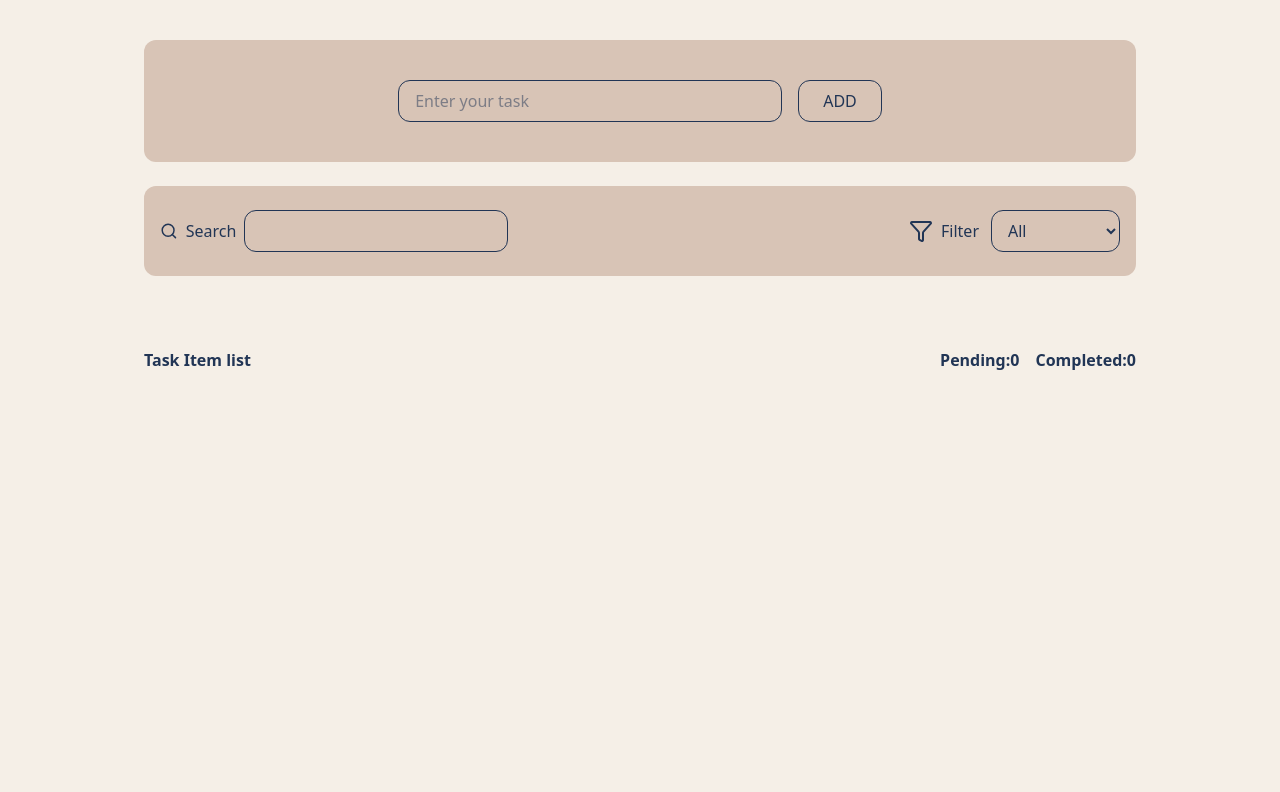
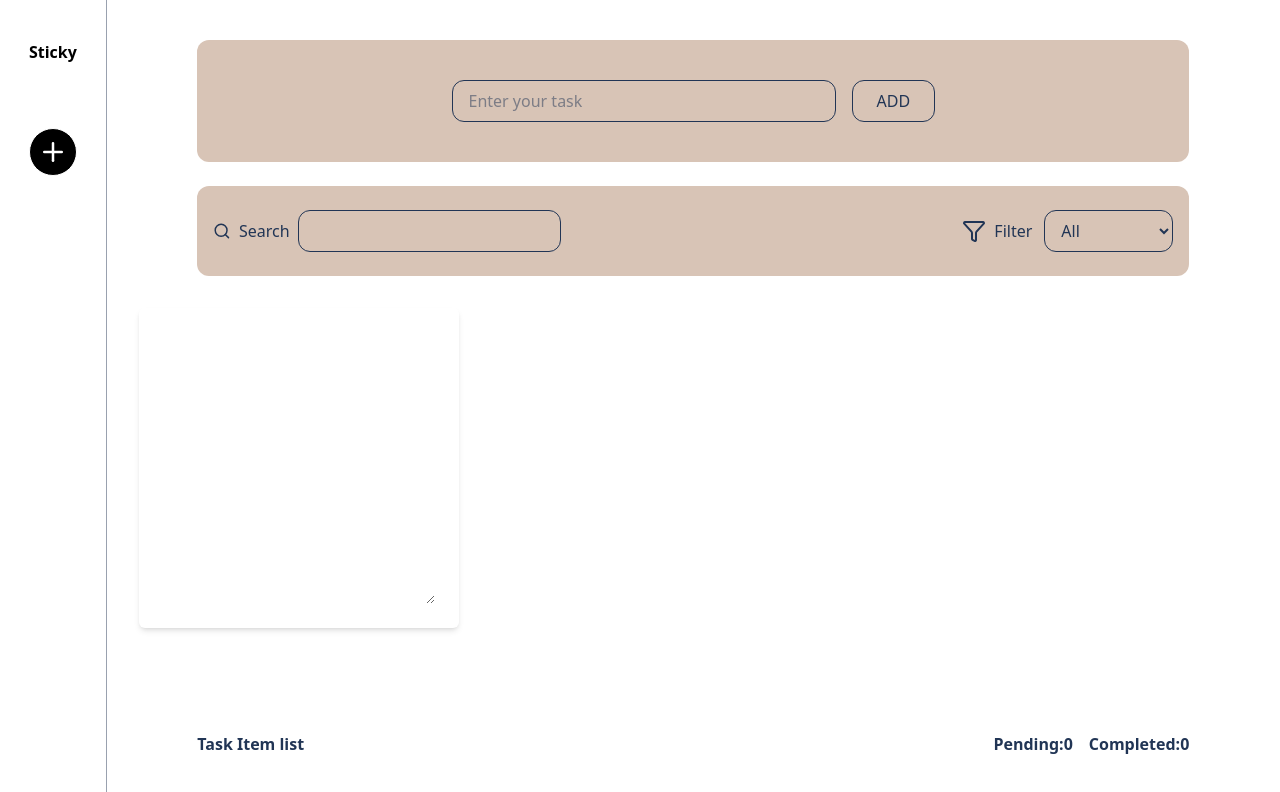
Before and after one commit to MohammadMasumHossain/Todo-using-typescript-Formik, a React (Vite) app: page / in a window 1280 px wide. Shown: the top 792 px of the page. Built offline with nearby package versions, Linux system fonts and the light colour scheme.

Commit message:
color card

```diff
--- a/package.json
+++ b/package.json
@@ -12,6 +12,7 @@
   "dependencies": {
     "@tailwindcss/vite": "^4.1.18",
     "formik": "^2.4.9",
+    "framer-motion": "^12.23.26",
     "lucide-react": "^0.562.0",
     "react": "^19.2.0",
     "react-dom": "^19.2.0",
--- a/src/components/TaskList.tsx
+++ b/src/components/TaskList.tsx
@@ -5,25 +5,41 @@ import { FormContext } from "../contexts/FormContext";
 import { Pin, SquarePen, Trash } from "lucide-react";
 import Swal from "sweetalert2";
 import ReactPaginate from "react-paginate";
+import { motion } from "framer-motion";
 
+type CardItem = {
+  id: number;
+  color: string;
+  text: string;
+};
 
 const TaskList = () => {
   const formContext = useContext(FormContext);
   if (!formContext) return null;
 
-  const { deleteTask, editTask, togglePin, toggleComplete, tasks, filterStatus, searchText } =
-    formContext!;
+  const {
+    deleteTask,
+    editTask,
+    togglePin,
+    toggleComplete,
+    tasks,
+    filterStatus,
+    searchText,
+    selectedColor,
+    setSelectedColor,
+  } = formContext!;
 
   const filteredTasks = tasks.filter((task) => {
-
     if (filterStatus === "completed") return task.IsCompleted;
     if (filterStatus === "pending") return !task.IsCompleted;
 
-    if (searchText && !task.text.toLowerCase().includes(searchText.toLowerCase()))
+    if (
+      searchText &&
+      !task.text.toLowerCase().includes(searchText.toLowerCase())
+    )
       return false;
     return true;
   });
-
 
   //   const [completed, setCompleted] = useState(0);
   //   const [pending, setPending] = useState(5);
@@ -33,16 +49,6 @@ const TaskList = () => {
   const sortedTasks = [...filteredTasks].sort(
     (a, b) => Number(b.IsPinned) - Number(a.IsPinned)
   );
-
-  //   const handleCompleted = (e: any) => {
-  //     if (e.target.checked) {
-  //       setCompleted((prev) => prev + 1);
-  //       setPending((prev) => prev - 1);
-  //     } else {
-  //       setCompleted((prev) => prev - 1);
-  //       setPending((prev) => prev + 1);
-  //     }
-  //   };
 
   const handleDelete = (index: number) => {
     Swal.fire({
@@ -96,14 +102,35 @@ const TaskList = () => {
     });
   };
 
-    const itemsPerPage =5;
+  const itemsPerPage = 5;
   const [pageNumber, setPageNumber] = useState(0);
   const pagesVisited = pageNumber * itemsPerPage;
   const pageCount = Math.ceil(sortedTasks.length / itemsPerPage);
-   const handlePageClick =({selected}:{selected:number})=>{
+  const handlePageClick = ({ selected }: { selected: number }) => {
     setPageNumber(selected);
-   }
+  };
+
+  const [cards, setCards] = useState<CardItem[]>([]);
+  const [newCardText, setNewCardText] = useState("");
+  const addCard = () => {
+    if (!selectedColor || !newCardText) return;
+    const newCard: CardItem = {
+      id: Date.now(),
+      color: selectedColor,
+      text: newCardText,
+    };
+    // Adds to the top of the list
+    setCards([newCard, ...cards]);
+    setNewCardText("");
+    setSelectedColor("");
+  };
   return (
+    <>
+      <div
+        className={`h-80 max-w-xs rounded-md shadow-md ml-8 m-8 flex p-6 text-white font-semibold ${selectedColor}`}
+      >
+        <textarea className="w-full p-2  rounded-md  outline-none" />
+      </div>
       <section className="pt-10 w-full max-w-5xl px-4  mx-auto">
         <div className="flex justify-between font-semibold text-primary my-8">
           <div>
@@ -115,10 +142,9 @@ const TaskList = () => {
           </div>
         </div>
         <div>
-        {sortedTasks.
-        slice(pagesVisited  , pagesVisited+itemsPerPage)
+          {sortedTasks
+            .slice(pagesVisited, pagesVisited + itemsPerPage)
             .map((task) => {
-
               const originalIndex = tasks.findIndex((t) => t === task);
 
               return (
@@ -142,7 +168,9 @@ const TaskList = () => {
                         <span className="text-gray-900"></span>
                       </label>
                     </div>
-              <div className={`${task.IsCompleted ? "line-through" : ""}`}>
+                    <div
+                      className={`${task.IsCompleted ? "line-through" : ""}`}
+                    >
                       {task.text}
                     </div>
                   </div>
@@ -177,9 +205,7 @@ const TaskList = () => {
               );
             })}
         </div>
-    {(sortedTasks.length > itemsPerPage)
-    &&
-    (
+        {sortedTasks.length > itemsPerPage && (
           <ReactPaginate
             breakLabel="..."
             nextLabel="next >"
@@ -196,8 +222,8 @@ const TaskList = () => {
             disabledClassName="opacity-50 cursor-not-allowed"
           />
         )}
-
       </section>
+    </>
   );
 };
 
--- a/src/components/Taskform.tsx
+++ b/src/components/Taskform.tsx
@@ -64,7 +64,7 @@ const Taskform = () => {
         </div>
 
 
-          <div className="flex items-center gap-3 w-full md:w-[48%]  lg:w-auto  ">
+          <div className="flex items-center gap-3 w-full md:w-[48%] lg:w-auto  ">
             <div className="flex items-center gap-2 text-primary ">
               <FunnelIcon />
               <span>Filter</span>
--- /dev/null
+++ b/src/components/homelayout/LeftAside.tsx
@@ -0,0 +1,120 @@
+import { Plus } from "lucide-react";
+import { useContext, useState } from "react";
+import { AnimatePresence, motion } from "framer-motion";
+import { FormContext } from "../../contexts/FormContext";
+
+const colors =[
+    "bg-red-500",
+    "bg-blue-500",
+    "bg-green-500",
+    "bg-yellow-500",
+    "bg-purple-500",
+    "bg-pink-500",
+];
+
+const containerVariants = {
+  hidden: { opacity: 0 },
+  visible: {
+    opacity: 1,
+    transition: {
+      staggerChildren: 0.1,
+    },
+  },
+  exit: {
+    opacity: 0,
+    transition: {
+      staggerChildren: 0.05,
+      staggerDirection: -1, // Animates out in reverse
+    },
+  },
+};
+
+const itemVariants = {
+    hidden:{y:20 , opacity:0},
+    visible:{y:0, opacity:1},
+    exit:{y:20, opacity:0},
+};
+
+
+
+const LeftAside = () => {
+
+    const [isVisible, setIsVisible] = useState(false);
+
+    const formContext=useContext(FormContext);
+
+    if(!formContext) return null;
+
+    const { setSelectedColor } = formContext;
+
+    const handleColorSelect = (color: string) => {
+        setSelectedColor(color);
+    };
+
+
+
+    return (
+        <div>
+          <h3 className="font-bold text-xm text-center mt-10">Sticky </h3>
+          <motion.div
+          animate={{ rotateX: 180 }}
+           transition={{
+            type: "spring",
+            visualDuration: 0.5,
+             bounce: 0.5
+            }}
+          >
+            <motion.button
+             whileTap ={{ scale: 0.9 }}
+            onClick={() => setIsVisible(!isVisible)}
+             className=" mt-16  border items-center flex  mx-auto p-2 rounded-full bg-black text-white">
+            {isVisible ? (
+                <motion.span
+                 initial={{ rotate: 90 }}
+                 animate={{ rotate: 0 }}
+                 transition={{ duration: 0.3, type: "spring", visualDuration: 0.5, bounce: 0.5 }}
+                >
+                  <Plus size={30} />
+                </motion.span>
+              ) : (
+                <motion.span
+                  initial={{ rotate: 0 }}
+                  animate={{ rotate: 90 }}
+                  transition={{ duration: 0.3, type: "spring", visualDuration: 0.5, bounce: 0.5 }}
+                >
+                  <Plus size={30} />
+                </motion.span>
+              )     }
+          </motion.button>
+          <AnimatePresence>
+             {isVisible && (
+          <motion.div
+            variants={containerVariants}
+            initial="hidden"
+            animate="visible"
+            exit="exit"
+            className="grid  gap-3 mt-10 w-full max-w-md"
+          >
+            {colors.map((color, index) => (
+              <motion.div
+                key={index}
+                variants={itemVariants}
+                onClick={()=>{
+                  handleColorSelect(color);
+                  // setIsVisible(false);
+                }}
+                className={`size-6 items-center flex justify-center mx-auto rounded-full shadow-md ${color}`}
+              />
+            ))}
+          </motion.div>
+        )}
+          </AnimatePresence>
+          </motion.div>
+
+
+
+        </div>
+    );
+};
+
+export default LeftAside;
--- a/src/contexts/FormContext.tsx
+++ b/src/contexts/FormContext.tsx
@@ -19,6 +19,9 @@ interface FormContextType {
   setFilterStatus: (status: FilterType) => void;
   searchText: string;
   setSearchText: (text: string) => void;
+  selectedColor: string;
+  setSelectedColor: (color: string) => void;
+
 }
 
 export const FormContext = createContext<FormContextType | null>(null);
@@ -32,6 +35,7 @@ const FormProvider = ({ children }: { children: ReactNode }) => {
 
     const [filterStatus, setFilterStatus] = useState<FilterType>("all");
     const[searchText, setSearchText] = useState("")
+    const[selectedColor, setSelectedColor] = useState<string>("");
 
   // to save data whenev3er tasks state change;
   useEffect(() => {
@@ -85,7 +89,9 @@ const FormProvider = ({ children }: { children: ReactNode }) => {
          filterStatus,
         setFilterStatus,
         searchText,
-        setSearchText
+        setSearchText,
+        selectedColor,
+        setSelectedColor
       }}
     >
       {children}
--- a/src/index.css
+++ b/src/index.css
@@ -4,7 +4,7 @@
 
 @theme {
 
-  --color-back: #F5EFE7;
+  --color-back: #FFFFFF;
   --color-surface: #D8C4B6;
 
   --color-primary: #213555;
--- a/src/layouts/RootLayout.tsx
+++ b/src/layouts/RootLayout.tsx
@@ -1,14 +1,21 @@
+import LeftAside from "../components/homelayout/LeftAside";
 import Taskform from "../components/Taskform";
 import TaskList from "../components/TaskList";
 
 const RootLayout = () => {
   return (
     <>
-      <div className="bg-back h-screen">
-        <Taskform></Taskform>
+      <main className="bg-back grid grid-cols-12 h-screen">
+       <aside className="left_side border-r border-r-gray-400 col-span-1 ">
+          <LeftAside></LeftAside>
+       </aside>
+
+       <aside className="right_side col-span-11 ">
+         <Taskform></Taskform>
         <TaskList></TaskList>
+       </aside>
         {/* <Formikform></Formikform> */}
-      </div>
+      </main>
     </>
   );
 };
```
Also changed, not shown: 1 other file (tests, documents, lock files or other folders). Lines whose indentation alone changed are shown as unchanged.
